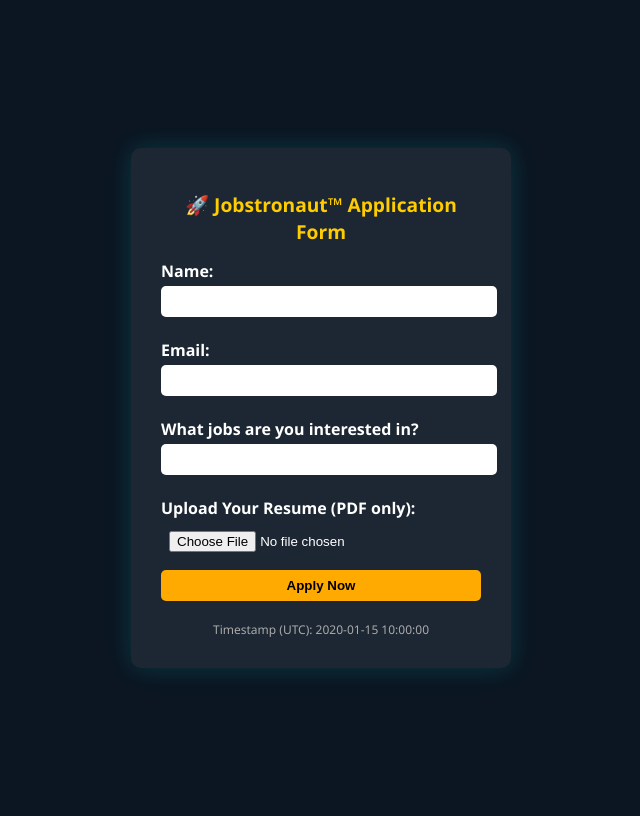
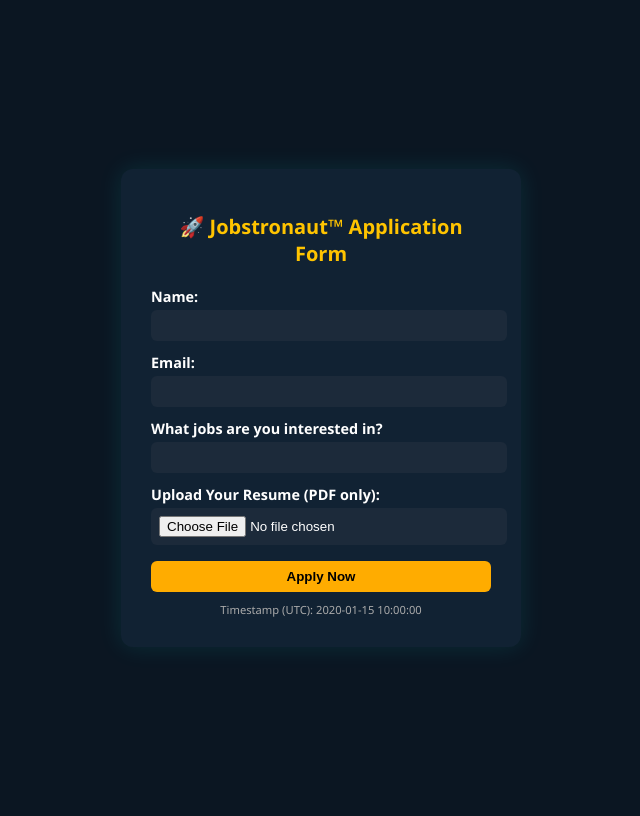
Before and after one commit to BuildWithAlise/jobstronaut_v1, a Flask app: template jobstronaut_backend/templates/index.html in a window 1280 px wide. Shown: the whole page, without its empty margins (319-959 px from the left). Run offline with Flask 3, Linux system fonts and the light colour scheme; the template is opened without the code that fills it: most values are stand-ins (such as "Sample title", 1, 10 or a date in 2020).

Commit message:
index.html

```diff
--- a/jobstronaut_backend/templates/index.html
+++ b/jobstronaut_backend/templates/index.html
@@ -3,7 +3,7 @@
 <head>
   <meta charset="UTF-8" />
   <meta name="viewport" content="width=device-width, initial-scale=1.0"/>
-  <title>Jobstronaut™ Application Form</title>
+  <title>🚀 Jobstronaut™ Application Form</title>
   <style>
     body {
       background-color: #0b1622;
@@ -14,47 +14,58 @@
       align-items: center;
       height: 100vh;
     }
+
     .form-box {
-      background: #1c2733;
+      background: #112233;
       padding: 30px;
-      border-radius: 10px;
-      box-shadow: 0 0 25px rgba(0, 255, 255, 0.15);
-      width: 320px;
+      border-radius: 12px;
+      box-shadow: 0 0 25px rgba(0, 255, 255, 0.1);
+      width: 340px;
+      text-align: left;
     }
+
     .form-box h1 {
-      font-size: 1.2rem;
-      margin-bottom: 15px;
       text-align: center;
-      color: #ffcc00;
+      color: #ffc400;
+      font-size: 1.25rem;
+      margin-bottom: 20px;
     }
+
     label {
       display: block;
+      font-size: 0.9rem;
+      font-weight: bold;
       margin-top: 12px;
-      margin-bottom: 4px;
-      font-weight: bold;
     }
-    input, select {
+
+    input, select, textarea {
       width: 100%;
       padding: 8px;
-      margin-bottom: 10px;
+      margin-top: 4px;
       border: none;
-      border-radius: 5px;
+      border-radius: 6px;
+      background-color: #1c2a3a;
+      color: #fff;
     }
+
     input[type="submit"] {
-      background-color: #ffaa00;
+      margin-top: 16px;
+      background-color: #ffac00;
       color: #000;
       font-weight: bold;
       cursor: pointer;
-      transition: 0.3s ease;
+      transition: background 0.3s ease;
     }
+
     input[type="submit"]:hover {
-      background-color: #ffcc00;
+      background-color: #ffaa33;
     }
+
     small {
       display: block;
       text-align: center;
       margin-top: 10px;
-      font-size: 0.75rem;
+      font-size: 0.7rem;
       color: #aaa;
     }
   </style>
@@ -77,6 +88,7 @@
 
       <input type="submit" value="Apply Now" />
     </form>
+
     <small>Timestamp (UTC): {{ timestamp }}</small>
   </div>
 </body>
```
